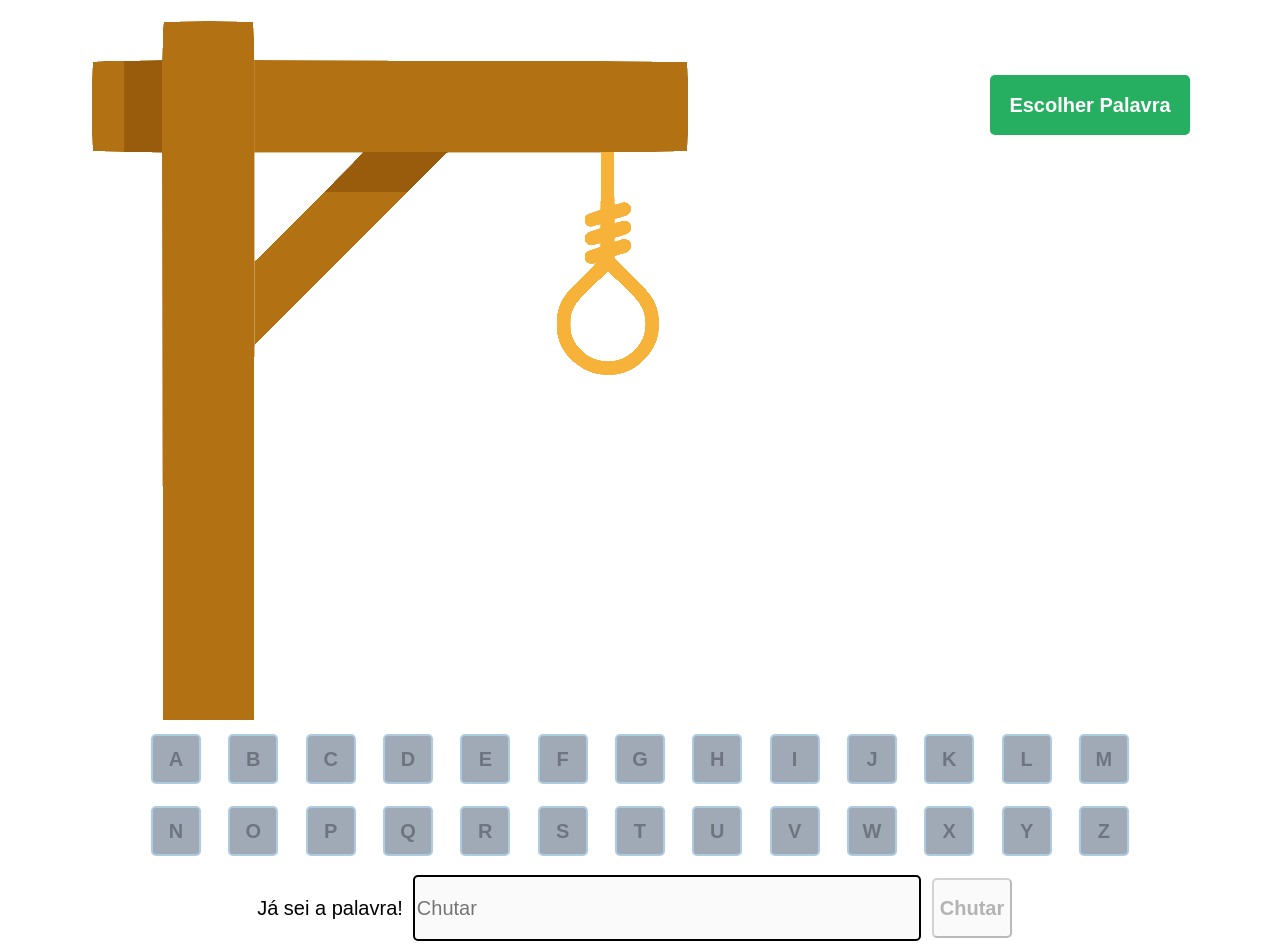
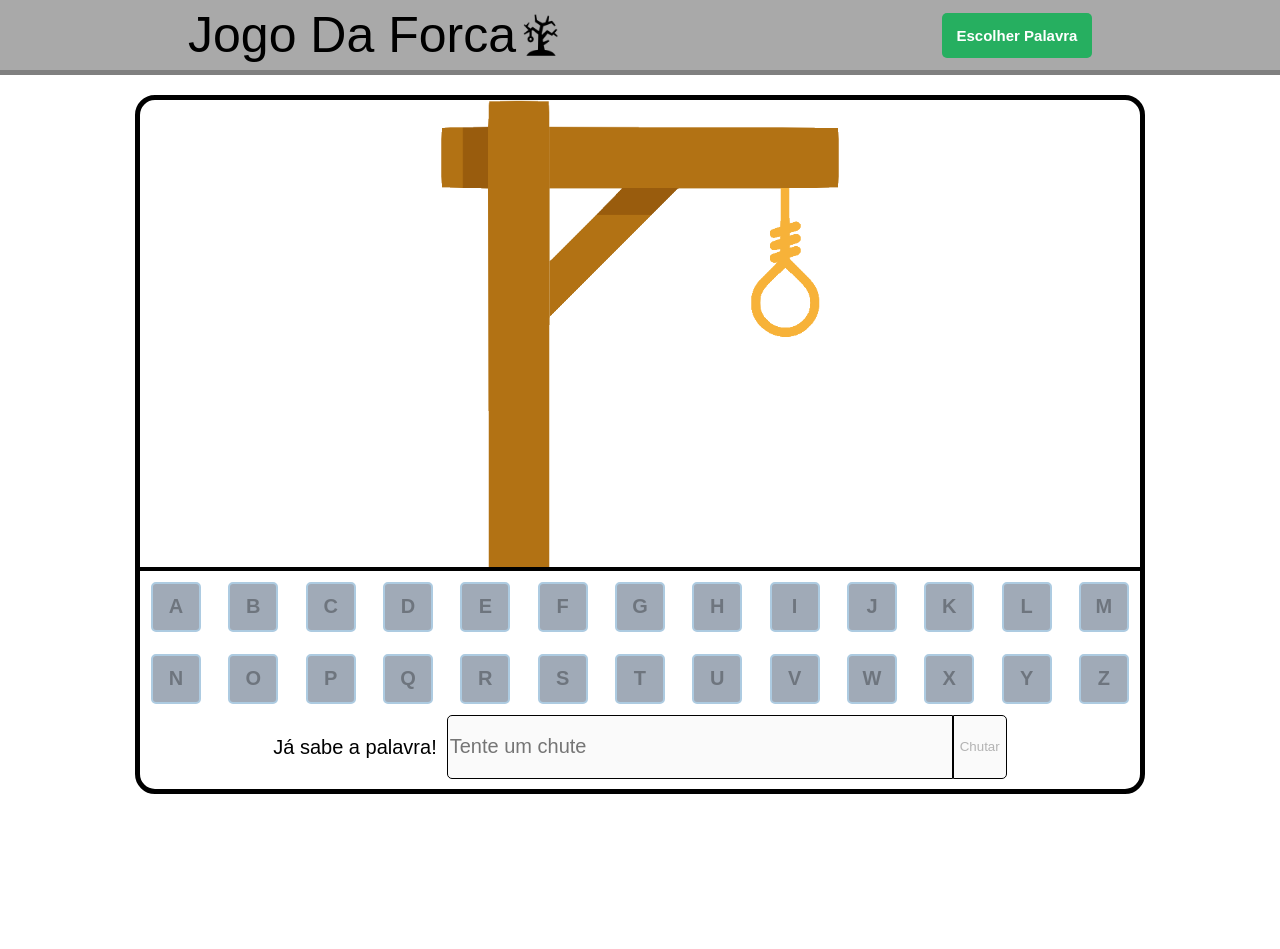
Before and after one commit to JoaoGMagri/-Driven-projeto8-jogoforca, a React app: page / in a window 1280 px wide. After the commit the page ends 800 px from the top, so only its background shows below. Built offline with nearby package versions, Linux system fonts and the light colour scheme.

Commit message:
Versão 1.4

```diff
--- a/package.json
+++ b/package.json
@@ -5,7 +5,8 @@
   "dependencies": {
     "react": "^17.0.2",
     "react-dom": "^17.0.2",
-    "react-scripts": "^4.0.3"
+    "react-scripts": "^4.0.3",
+    "styled-components": "^5.3.5"
   },
   "scripts": {
     "start": "react-scripts start",
--- a/public/css/reset.css
+++ /dev/null
@@ -1,48 +0,0 @@
-/* http://meyerweb.com/eric/tools/css/reset/
-   v2.0 | 20110126
-   License: none (public domain)
-*/
-
-html, body, div, span, applet, object, iframe,
-h1, h2, h3, h4, h5, h6, p, blockquote, pre,
-a, abbr, acronym, address, big, cite, code,
-del, dfn, em, img, ins, kbd, q, s, samp,
-small, strike, strong, sub, sup, tt, var,
-b, u, i, center,
-dl, dt, dd, ol, ul, li,
-fieldset, form, label, legend,
-table, caption, tbody, tfoot, thead, tr, th, td,
-article, aside, canvas, details, embed,
-figure, figcaption, footer, header, hgroup,
-menu, nav, output, ruby, section, summary,
-time, mark, audio, video {
-	margin: 0;
-	padding: 0;
-	border: 0;
-	font-size: 100%;
-	font: inherit;
-	vertical-align: baseline;
-}
-/* HTML5 display-role reset for older browsers */
-article, aside, details, figcaption, figure,
-footer, header, hgroup, menu, nav, section {
-	display: block;
-}
-body {
-	line-height: 1;
-}
-ol, ul {
-	list-style: none;
-}
-blockquote, q {
-	quotes: none;
-}
-blockquote:before, blockquote:after,
-q:before, q:after {
-	content: '';
-	content: none;
-}
-table {
-	border-collapse: collapse;
-	border-spacing: 0;
-}
--- a/public/css/style.css
+++ b/public/css/style.css
@@ -1,69 +1,3 @@
-.app{
-
-    display: flex;
-    flex-direction: column;
-    justify-content: center;
-    align-items: center;
-
-}
-
-.topo{
-
-    margin-top: 20px;
-    display: flex;
-    justify-content: space-between;
-
-}
-
-.direita{
-
-    margin-left: 300px;
-    display: flex;
-    flex-direction: column;
-    justify-content: space-between;
-    align-items: flex-end;
-
-}
-
-.palavraEscondida{
-
-    font-weight: bold;
-    display: flex;
-    justify-content: space-around;
-
-}
-
-h1{
-
-    margin: 10px;
-    font-family: Arial, Helvetica, sans-serif;
-    font-size: 70px;
-    font-weight: bold;
-
-}
-
-.botao{
-
-    width: 200px;
-    height: 60px;
-    background-color: rgb(38, 175, 96);
-    color: white;
-
-    font-family: Arial, Helvetica, sans-serif;
-    font-size: 20px;
-    font-weight: bold;
-
-    border: 0px;
-    border-radius: 5px;
-    margin-top: 55px;
-
-}
-.botao:hover{
-
-    background-color: rgb(11, 148, 11);
-
-}
-
 .teclado {
 
     width: 1000px;
@@ -71,14 +5,6 @@ h1{
     justify-content: space-between;
     flex-wrap: wrap;
 
-
-}
-
-.chute{
-    width: 1000px;
-    display: flex;
-    justify-content: center;
-    align-items: center;
 
 }
 
@@ -112,31 +38,6 @@ h1{
 
 }
 
-.chutar {
-
-    width: 80px;
-    height: 60px;
-
-}
-
-.descricao{
-
-    font-family: Arial, Helvetica, sans-serif;
-    font-size: 20px;
-    margin-right: 10px;
-
-}
-
-.campoDoChute {
-
-    width: 500px;
-    height: 60px;
-    font-size: 20px;
-    border: 2px solid black;
-    border-radius: 5px;
-
-}
-
 .verde {
     color: green;
 }
--- a/public/index.html
+++ b/public/index.html
@@ -3,7 +3,7 @@
   <head>
     <meta charset="utf-8" />
     <meta name="viewport" content="width=device-width, initial-scale=1" />
-    <link rel="stylesheet" href="./css/reset.css" />
+
     <link rel="stylesheet" href="./css/style.css" />
     <title>Jogo da forca</title>
   </head>
--- a/src/components/App.js
+++ b/src/components/App.js
@@ -1,3 +1,5 @@
+//image
+import imagemLogo from "../assets/logoforca.png"
 import imagem_0 from "../assets/forca0.png"
 import imagem_1 from "../assets/forca1.png"
 import imagem_2 from "../assets/forca2.png"
@@ -6,8 +8,14 @@ import imagem_4 from "../assets/forca4.png"
 import imagem_5 from "../assets/forca5.png"
 import imagem_6 from "../assets/forca6.png"
 
+//style-components
+import styled from 'styled-components';
+import GlobalStyle from "./GlobalStyle/GlobalStyle"
+
+//Arrays-Objetos
 import palavras from "./objetos/palavras";
 
+//Componentes
 import PalavraEscondida from "./PalavraEscondida"
 import React, { useState } from "react";
 import Teclado from "./Teclado"
@@ -134,12 +142,18 @@ export default function App() {
     }
 
     return (
-        <div className="app">
+        <Container>
 
+            <GlobalStyle />
             <Topo
-                imagem={imagem}
+                imagem={imagemLogo}
                 comecarjogo={comacarJogo}
             />
+
+            <TelaDoJogo>
+
+                <ImagemForca src={imagem} alt="" />
+
 
                 <PalavraEscondida
                     palavraE={palavraEscondida}
@@ -158,8 +172,40 @@ export default function App() {
                     chute={chute}
                 />
 
-        </div >
+
+            </TelaDoJogo>
+
+        </Container >
 
     )
 
 }
+
+const Container = styled.div`
+
+    width: 100%;
+    display: flex;
+    flex-direction: column;
+    justify-content: center;
+    align-items: center;
+
+`
+
+const ImagemForca = styled.img`
+
+    width: 40%;
+    align-items: center;
+
+`
+
+const TelaDoJogo = styled.div`
+
+    margin-top: 20px;
+    border: 5px solid;
+    border-radius: 20px;
+    display: flex;
+    flex-direction: column;
+    justify-content: center;
+    align-items: center;
+
+`
--- a/src/components/Chute.js
+++ b/src/components/Chute.js
@@ -1,10 +1,12 @@
+import styled from "styled-components"
+
 export default function Chute(props) {
 
     return (
 
-        <div className="chute">
+        <ContainerChute>
 
-            <span className="descricao">Já sei a palavra!</span>
+            <span>Já sabe a palavra!</span>
             <input
                 disabled={
                     (props.habilitado.length === 0) ? (
@@ -12,9 +14,8 @@ export default function Chute(props) {
                     ) : (
                         false
                     )}
-                placeholder="Chutar"
+                placeholder="Tente um chute"
                 value={props.chute}
-                className="campoDoChute"
                 onChange={(event) => props.funcChute(event.target.value)}
             />
             <button
@@ -24,14 +25,44 @@ export default function Chute(props) {
                     ) : (
                         false
                     )}
-                className="chutar"
                 onClick={props.funcChutar}
             >
                 Chutar
             </button>
 
-        </div>
+        </ContainerChute>
 
     )
 
 }
+
+const ContainerChute = styled.div`
+
+    display: flex;
+    justify-content: flex-start;
+    align-items: center;
+    margin-bottom: 10px;
+
+    span{
+        font-family: Arial, Helvetica, sans-serif;
+        font-size: 20px;
+        margin-right: 10px;
+    }
+
+    input{
+        width: 500px;
+        height: 60px;
+        font-size: 20px;
+        border: 1px solid black;
+        border-top-left-radius: 5px;
+        border-bottom-left-radius: 5px;
+    }
+
+    button{
+        height: 64px;
+        border: 1px solid black;
+        border-top-right-radius: 5px;
+        border-bottom-right-radius: 5px;
+    }
+
+`
--- /dev/null
+++ b/src/components/GlobalStyle/GlobalStyle.js
@@ -0,0 +1,55 @@
+import { createGlobalStyle } from 'styled-components'
+
+const GlobalStyle = createGlobalStyle`
+  /* http://meyerweb.com/eric/tools/css/reset/
+  v2.0 | 20110126
+  License: none (public domain)
+  */
+
+  html, body, div, span, applet, object, iframe,
+  h1, h2, h3, h4, h5, h6, p, blockquote, pre,
+  a, abbr, acronym, address, big, cite, code,
+  del, dfn, em, img, ins, kbd, q, s, samp,
+  small, strike, strong, sub, sup, tt, var,
+  b, u, i, center,
+  dl, dt, dd, ol, ul, li,
+  fieldset, form, label, legend,
+  table, caption, tbody, tfoot, thead, tr, th, td,
+  article, aside, canvas, details, embed,
+  figure, figcaption, footer, header, hgroup,
+  menu, nav, output, ruby, section, summary,
+  time, mark, audio, video {
+    margin: 0;
+    padding: 0;
+    border: 0;
+    font-size: 100%;
+    font: inherit;
+    vertical-align: baseline;
+  }
+  /* HTML5 display-role reset for older browsers */
+  article, aside, details, figcaption, figure,
+  footer, header, hgroup, menu, nav, section {
+    display: block;
+  }
+  body {
+    line-height: 1;
+  }
+  ol, ul {
+    list-style: none;
+  }
+  blockquote, q {
+    quotes: none;
+  }
+  blockquote:before, blockquote:after,
+  q:before, q:after {
+    content: '';
+    content: none;
+  }
+  table {
+    border-collapse: collapse;
+    border-spacing: 0;
+  }
+
+`
+
+export default GlobalStyle
--- a/src/components/PalavraEscondida.js
+++ b/src/components/PalavraEscondida.js
@@ -1,18 +1,42 @@
+import styled from "styled-components"
+
 export default function PalavraEscondida(props) {
 
     return (
 
-        <div className="palavraEscondida">
+        <ContainerPalavraEscondida>
 
             {props.palavraE.map((item, i) =>
-                <h1
+                <Palavra
                     className={props.classe}
                     key={i}>
                     {item}
-                </h1>)}
+                </Palavra>)}
 
-        </div>
+        </ContainerPalavraEscondida>
 
     )
 
 }
+
+const ContainerPalavraEscondida = styled.div`
+
+    width: 100%;
+    font-weight: bold;
+    display: flex;
+    justify-content: center;
+    align-items: center;
+
+    border: 2px solid;
+    border-radius: 50px
+
+`
+
+const Palavra = styled.h1 `
+
+    margin: 10px;
+    font-family: Arial, Helvetica, sans-serif;
+    font-size: 50px;
+    font-weight: bold;
+
+`
--- a/src/components/Topo.js
+++ b/src/components/Topo.js
@@ -1,28 +1,75 @@
+import styled from "styled-components"
+
 export default function Topo(props) {
 
-    return(
-        <div className="topo">
+    return (
+        <MenuSuperio>
+            <Logo>
+                <h2>Jogo Da Forca </h2>
+                <img src={props.imagem} alt="" />
+            </Logo>
+            <BotãoIniciarJogo
+                onClick={props.comecarjogo}
+                type="Escolher Palavra">
 
-                <div className="imagem">
+                Escolher Palavra
 
-                    <img src={props.imagem} alt="" />
-
-                </div>
-
-                <div className="direita">
-
-                    <button
-                        onClick={props.comecarjogo}
-                        className="botao"
-                        type="Escolher Palavra">
-
-                        Escolher Palavra
-
-                    </button>
-
-                </div>
-
-            </div>
+            </BotãoIniciarJogo>
+        </MenuSuperio>
     )
 
 }
+
+const MenuSuperio = styled.div`
+
+    width: 100%;
+    height: 70px;
+    background-color: #A9A9A9;
+    border-bottom: 5px solid #808080;
+
+    display: flex;
+    justify-content: space-around;
+    align-items: center;
+
+`
+
+const Logo = styled.div`
+
+
+    display: flex;
+    justify-content: center;
+    align-items: center;
+
+
+    img{
+
+        width: 50px;
+
+    }
+
+    h2{
+        font-family: Arial, Helvetica, sans-serif;
+        font-size: 50px;
+    }
+
+`
+
+const BotãoIniciarJogo = styled.button`
+
+    width: 150px;
+    height: 45px;
+    background-color: rgb(38, 175, 96);
+    color: white;
+
+    font-family: Arial, Helvetica, sans-serif;
+    font-size: 15px;
+    font-weight: bold;
+
+    border: 0px;
+    border-radius: 5px;
+
+    &:hover{
+        background-color: rgb(11, 148, 11);
+    }
+
+`
```
Also changed, not shown: src/assets/logoforca.png (added), 1 other file. Lines whose indentation alone changed are shown as unchanged.
